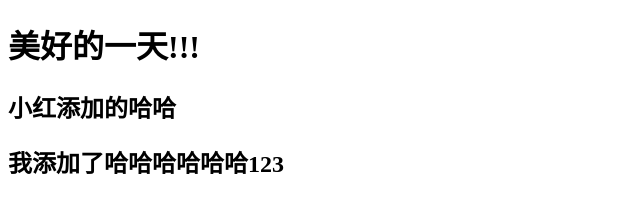
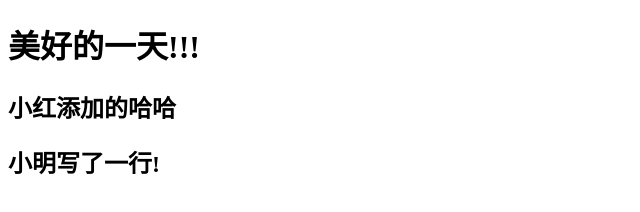
Before and after one commit to dreamZhe/test110, a plain HTML site: page index.html in a window 1280 px wide. Shown: the whole page, without its empty margins (0-640 px from the left). Drawn offline with Linux system fonts and the light colour scheme.

Commit message:
小明加了一行

```diff
--- a/index.html
+++ b/index.html
@@ -10,7 +10,6 @@
 	<h1>美好的一天!!!</h1>
 
 	<h2>小红添加的哈哈</h2>
-
-	<h2>我添加了哈哈哈哈哈哈123</h2>
+	<h2>小明写了一行!</h2>
 </body>
 </html>
```
